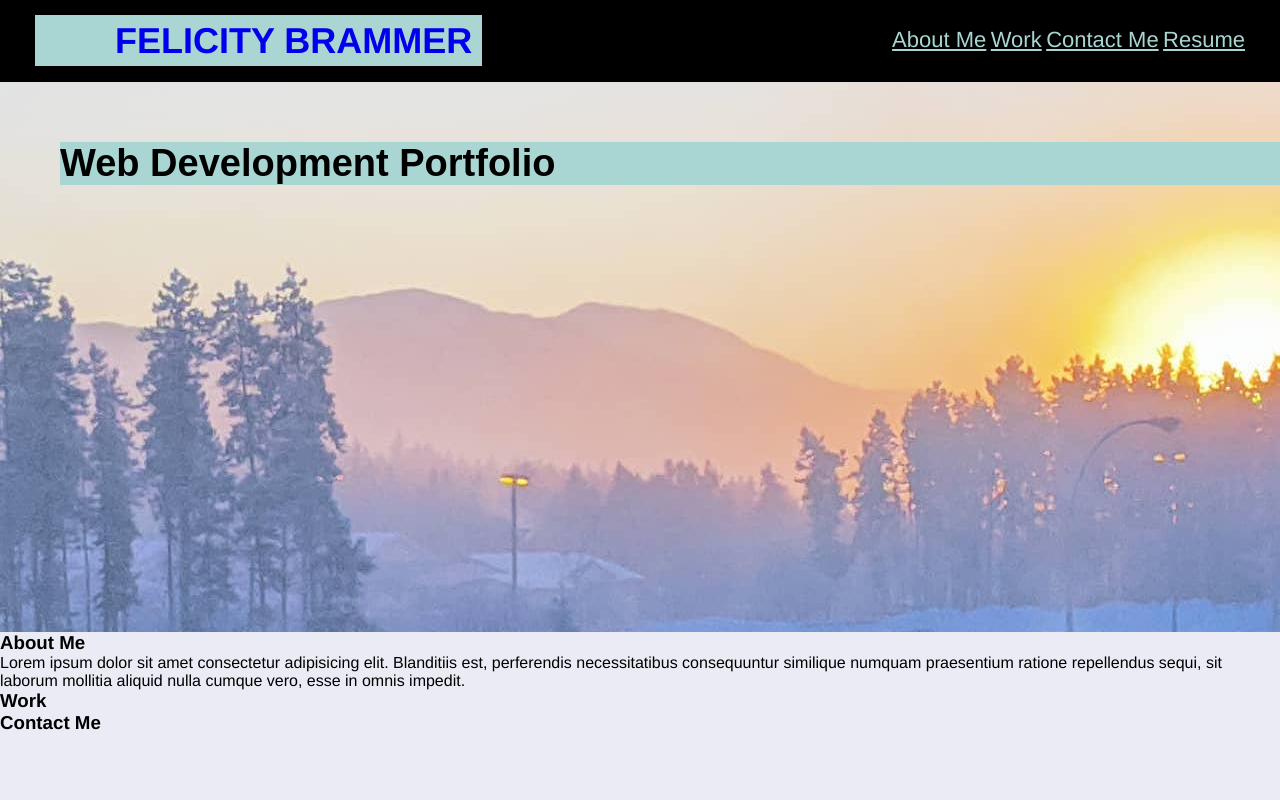
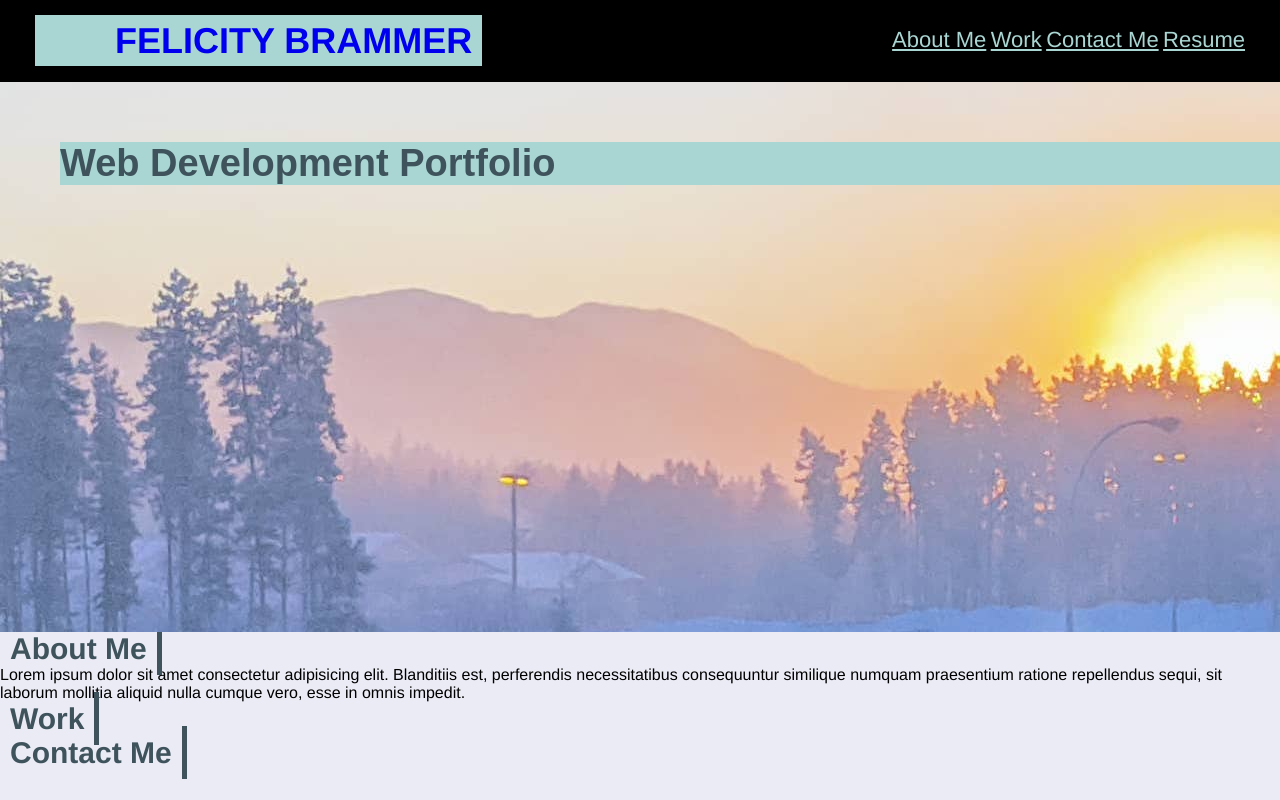
Before and after one commit to felicitybrammer/professional-portfolio, a plain HTML site: page index.html in a window 1280 px wide. Shown: the top 800 px of the page. Drawn offline with Linux system fonts and the light colour scheme.

Commit message:
about-me content

```diff
--- a/assets/css/style.css
+++ b/assets/css/style.css
@@ -16,7 +16,7 @@ header {
 
 header h1 {
     background-color: #a9d6d2;
-    color: black;
+    color: #3e535c;
     font-weight: bold;
     font-size: 36px;
     margin: 0;
@@ -58,7 +58,20 @@ header nav ul li a {
     background-color: #a9d6d2;
     padding: 10px auto;
     width: 100%;
-
+   color: #3e535c;
 }
 
 /* Hero Style End */
+
+h3 {
+    font-size: 30px;
+    color: #3e535c;
+    border-right: 5px solid;
+    border-color: #3e535c;
+    display: inline;
+    padding: 10px;
+}
+
+#about-me p {
+    float: right;
+}
--- a/index.html
+++ b/index.html
@@ -25,7 +25,8 @@
                     <a href=#contact-me>Contact Me</a>
                 </li>
                 <li>
-                    <a href=#resume>Resume</a>
+                    <!-- link to another page -->
+                    <a href="">Resume</a>
                 </li>
             </ul>
         </nav>
@@ -39,17 +40,19 @@
         <h2>Web Development Portfolio</h2>
     </section>
     <!-- About Me section -->
-    <section>
+    <section id="about-me">
         <h3>About Me</h3>
         <p>Lorem ipsum dolor sit amet consectetur adipisicing elit. Blanditiis est, perferendis necessitatibus consequuntur similique numquam praesentium ratione repellendus sequi, sit laborum mollitia aliquid nulla cumque vero, esse in omnis impedit.</p>
     </section>
-    <!-- Work section -->
-    <section>
+    <!-- Work section (use iframe??)-->
+    <section id="work">
         <h3>Work</h3>
+
     </section>
     <!-- Contact Me section -->
-    <section>
+    <section id="contact-me">
         <h3>Contact Me</h3>
+
     </section>
 
     <footer></footer>
```
